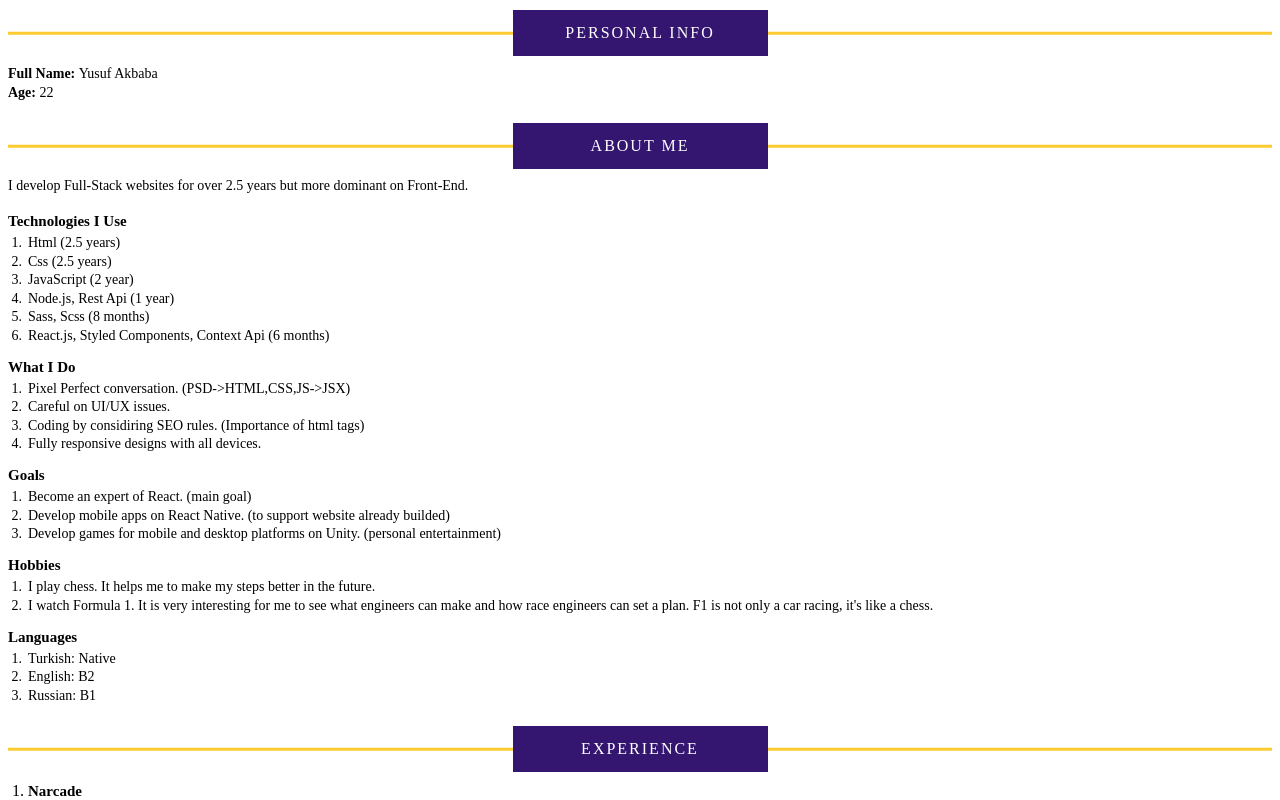
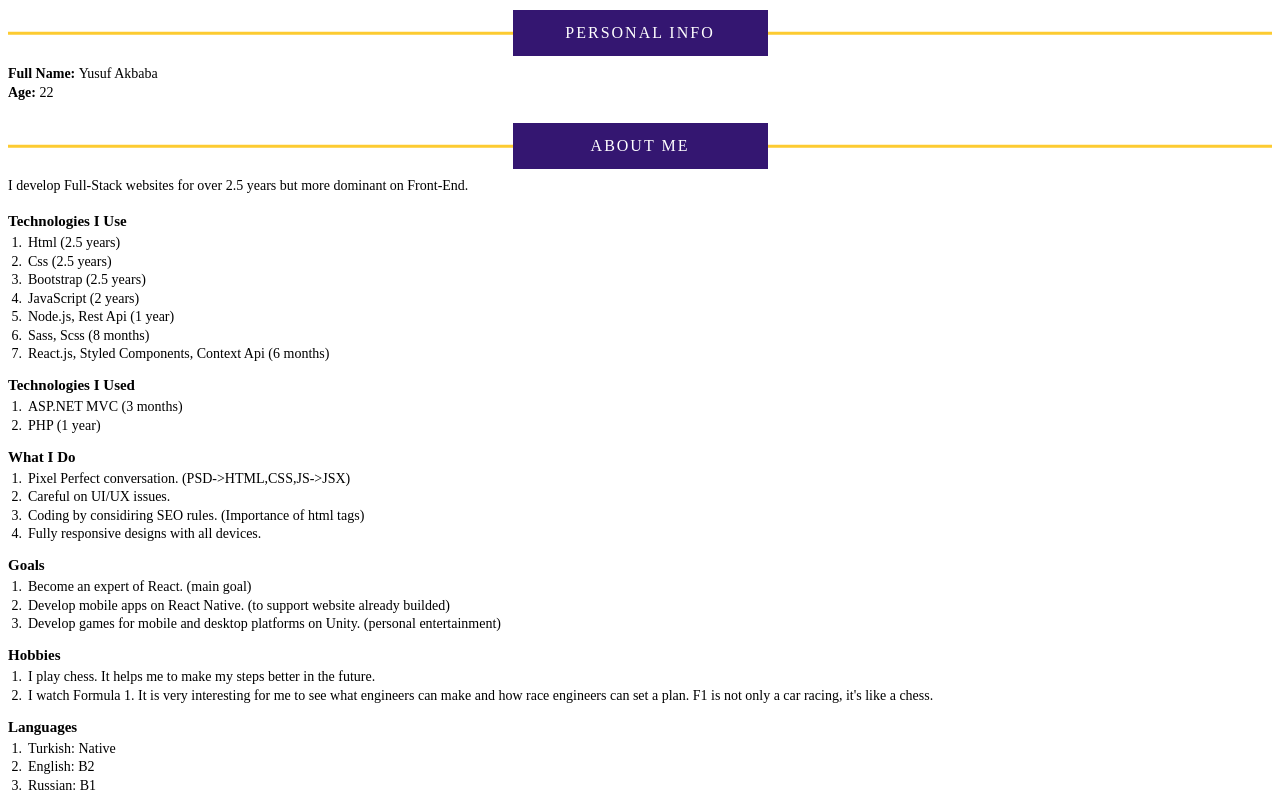
Before and after one commit to yusufcode/mywebsite-next, a Next.js app: page /cv-resume in a window 1280 px wide. Shown: the top 800 px of the page. Built offline with nearby package versions, Linux system fonts and the light colour scheme.

Commit message:
Update cv-resume.js

```diff
--- a/pages/cv-resume.js
+++ b/pages/cv-resume.js
@@ -6,13 +6,19 @@ import SectionDescription from "../components/cv/SectionDescription";
 import NumberLiList from "../components/cv/NumberLiList";
 import NumberTitleDescription from "../components/cv/NumberTitleDescription";
 
-const technologiesList = [
+const usingTechnologiesList = [
   "Html (2.5 years)",
   "Css (2.5 years)",
-  "JavaScript (2 year)",
+  "Bootstrap (2.5 years)",
+  "JavaScript (2 years)",
   "Node.js, Rest Api (1 year)",
   "Sass, Scss (8 months)",
   "React.js, Styled Components, Context Api (6 months)"
+]
+
+const usedTechnologiesList = [
+  "ASP.NET MVC (3 months)",
+  "PHP (1 year)",
 ]
 
 const doList = [
@@ -70,7 +76,8 @@ export default function Home() {
         <div className={styles.sectionBody}>
           <SectionDescription text="I develop Full-Stack websites for over 2.5 years but more dominant on Front-End."/>
 
-          <NumberLiList title="Technologies I Use" liArray={technologiesList}/>
+          <NumberLiList title="Technologies I Use" liArray={usingTechnologiesList}/>
+          <NumberLiList title="Technologies I Used" liArray={usedTechnologiesList}/>
           <NumberLiList title="What I Do" liArray={doList}/>
           <NumberLiList title="Goals" liArray={goalsList}/>
           <NumberLiList title="Hobbies" liArray={hobbiesList}/>
```
